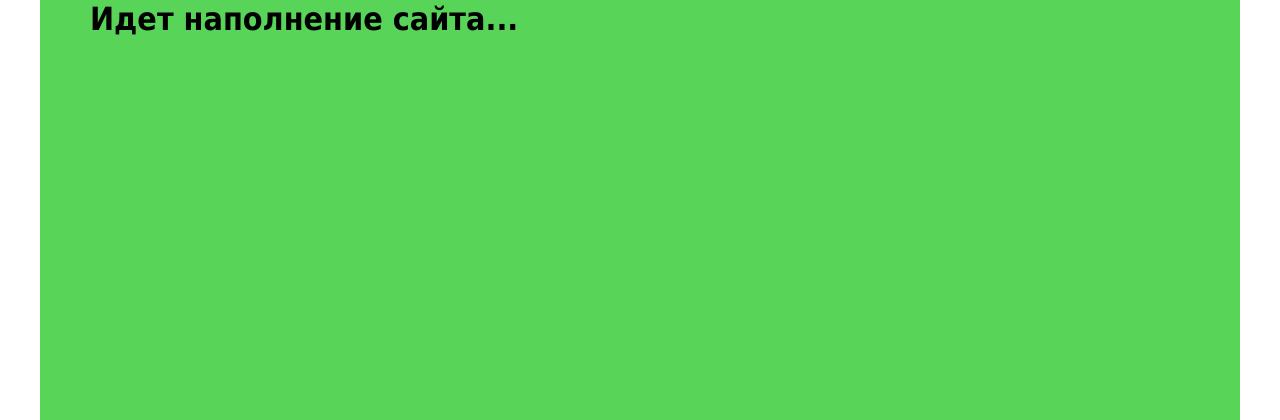
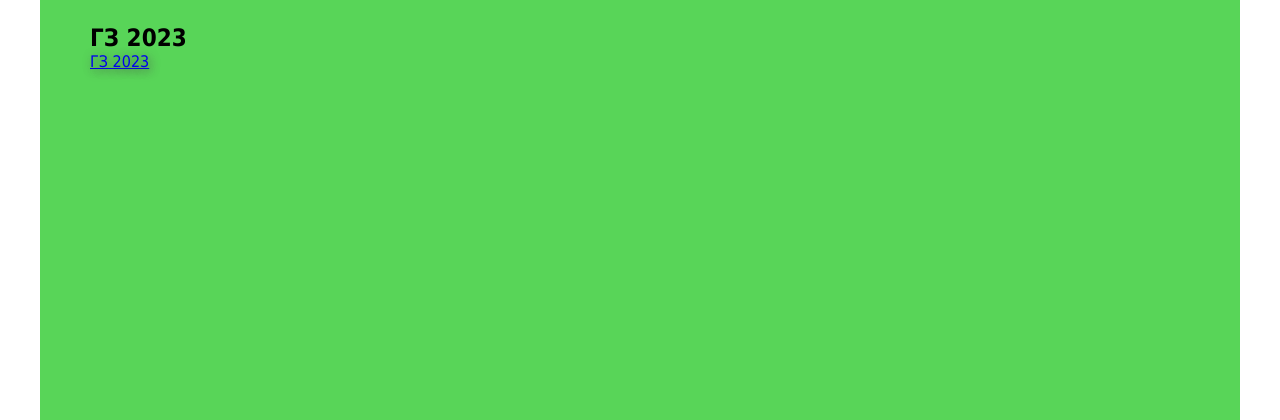
Before and after one commit to AirGuy-one/sports_school, a Django app: page /paid_services in a window 1280 px wide. Shown: the part 88-508 px from the top of the page. Run offline with Django 4.2, Linux system fonts and the light colour scheme; parts of the project's set-up code (start-up, migrations or seed data) failed here and were passed over.

Commit message:
Increase the category of document field length to 200 chars

```diff
--- a/app/models.py
+++ b/app/models.py
@@ -59,7 +59,7 @@ def document_upload_path(instance, filename):
 
 class DocumentCategory(models.Model):
     # It is preferable to name categories using the snake case
-    name = models.CharField(max_length=100)
+    name = models.CharField(max_length=200)
 
     class Meta:
         verbose_name = 'Категория документов'
--- a/templates/paid_services.html
+++ b/templates/paid_services.html
@@ -6,7 +6,8 @@
 {% block main %}
     <main>
         <div class="main-info">
-            <h1>Идет наполнение сайта...</h1>
+            <h2 style="margin-top: 24px;">ГЗ 2023</h2>
+            <p><a href="{% url 'download' %}?filename={{ state_order_document_name }}&category=Локальные_акты">ГЗ 2023</a></p>
         </div>
     </main>
 {% endblock %}
```
Also changed, not shown: app/migrations/0004_alter_documentcategory_name.py (added).
